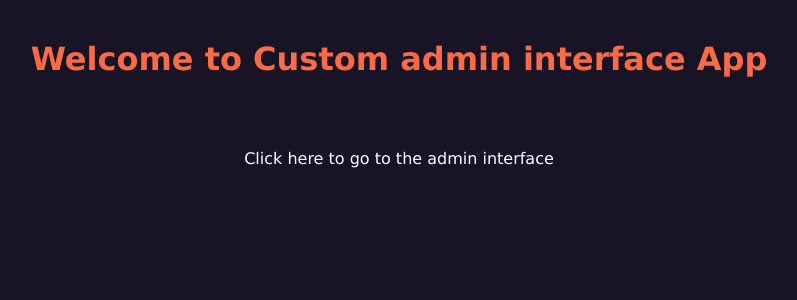
After one commit to Ennyola/Custom_django_admin, a Django app: page / in a window 1280 px wide. The commit adds this page. Shown: the top 300 px of the page, without its empty margins (241-1038 px from the left). Run offline with Django 3.2, Linux system fonts and the light colour scheme.

Commit message:
added a homepage

```diff
--- a/admin_app/templates/admin/admin_app/change_list.html
+++ b/admin_app/templates/admin/admin_app/change_list.html
@@ -3,8 +3,8 @@
 {{block.super}}
     <form action = 'send_mails/' id = "mail-form" method = "Post">
         {% csrf_token %}
-            <input type = "text" name = "mail-subject" placeholder = "Mail Subject"><br> <br>
-            <textarea id = "text-area" name = "mail-body" cols="50" rows = "5" placeholder = "Mail body"></textarea><br>
+            <input type = "text" name = "mail-subject" placeholder = "Mail Subject" required><br> <br>
+            <textarea id = "text-area" name = "mail-body" cols="50" rows = "5" placeholder = "Mail body" required></textarea><br>
             <input type = "submit" value = "send Mail">
     </form>
 {% endblock object-tools  %}
--- /dev/null
+++ b/admin_app/templates/homepage.html
@@ -0,0 +1,39 @@
+<!DOCTYPE html>
+<html>
+
+<head>
+    <title>Homepage</title>
+    <style>
+        body {
+            background-color: #181325;
+            text-align: center;
+            color: #FB6B46;
+            font-family: 'Lucida Sans', 'Lucida Sans Regular', 'Lucida Grande', 'Lucida Sans Unicode', Geneva, Verdana, sans-serif;
+        }
+
+        h1 {
+            margin-top: 40px;
+        }
+
+        a {
+            text-decoration: none;
+            transition: 1s all ease;
+            color: white;
+            position: relative;
+            top: 50px;
+            padding: 30px;
+        }
+
+        a:hover {
+            font-size: 20px;
+            color: lightcoral;
+        }
+    </style>
+</head>
+
+<body>
+    <h1>Welcome to Custom admin interface App</h1>
+    <a href="admin/">Click here to go to the admin interface</a>
+</body>
+
+</html>
--- a/admin_app/views.py
+++ b/admin_app/views.py
@@ -1,3 +1,5 @@
 from django.shortcuts import render
 
 # Create your views here.
+def index(request):
+    return render(request, 'homepage.html')
--- a/custom_admin_interface/urls.py
+++ b/custom_admin_interface/urls.py
@@ -15,7 +15,9 @@ Including another URLconf
 """
 from django.contrib import admin
 from django.urls import path
+from admin_app import views
 
 urlpatterns = [
+    path('', views.index),
     path('admin/', admin.site.urls),
 ]
```
Also changed, not shown: db.sqlite3.
